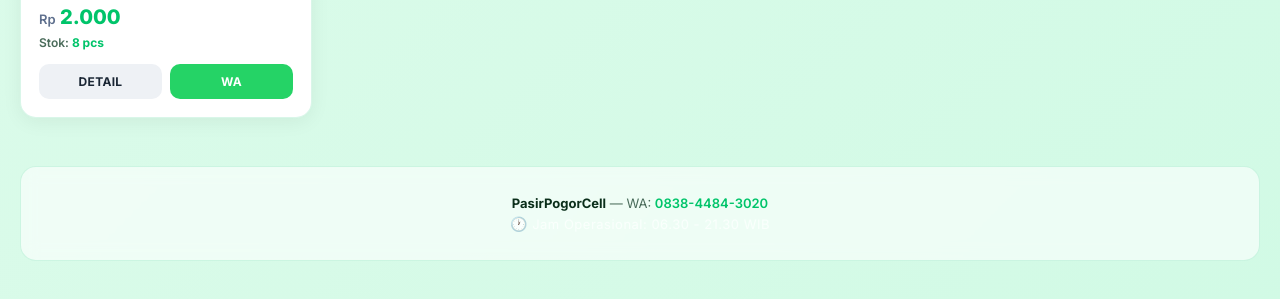
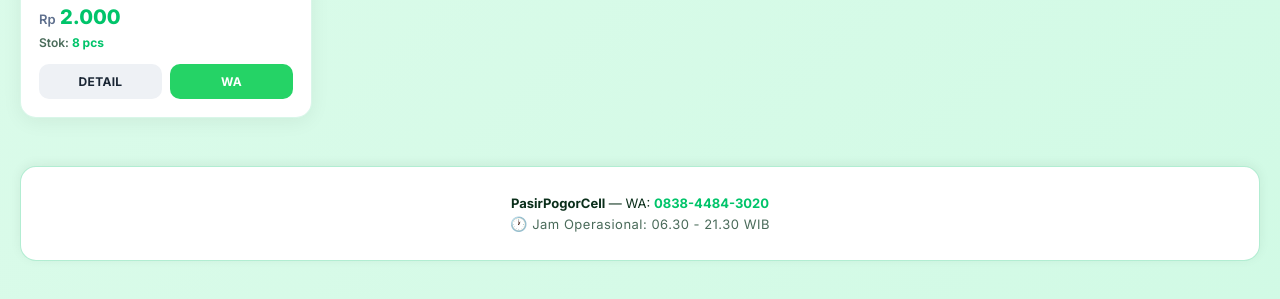
Before and after one commit to adenaskolani5-jpg/Daftar-Harga-Barang-di-PasirPogorCell-, a plain HTML site: page index.html in a window 1280 px wide. Shown: the part 3715-4014 px from the top of the page. Drawn offline with Linux system fonts and the light colour scheme.

Commit message:
Update index.html

```diff
--- a/index.html
+++ b/index.html
@@ -236,15 +236,23 @@
             color: #8a9bb5;
         }
         [data-theme="light"] .footer {
-            background: rgba(255,255,255,0.6);
-            border-color: rgba(0,196,106,0.15);
-            color: #4A6B5A;
+  background: #ffffff;
+  border-color: rgba(0,196,106,0.3);
+  color: #0A2E1A;
+  box-shadow: 0 -2px 12px rgba(0,0,0,0.06);
 }
 [data-theme="light"] .footer strong {
   color: #0A2E1A;
 }
 [data-theme="light"] .footer .wa-link {
   color: #00C46A;
+  font-weight: 700;
+}
+[data-theme="light"] .footer .wa-link:hover {
+  color: #008a4a;
+}
+[data-theme="light"] .footer .jam-footer {
+  color: #4A6B5A;
 }
         [data-theme="light"] .footer .wa-link:hover {
             color: #008a4a;
```
Lines whose indentation alone changed are shown as unchanged.
